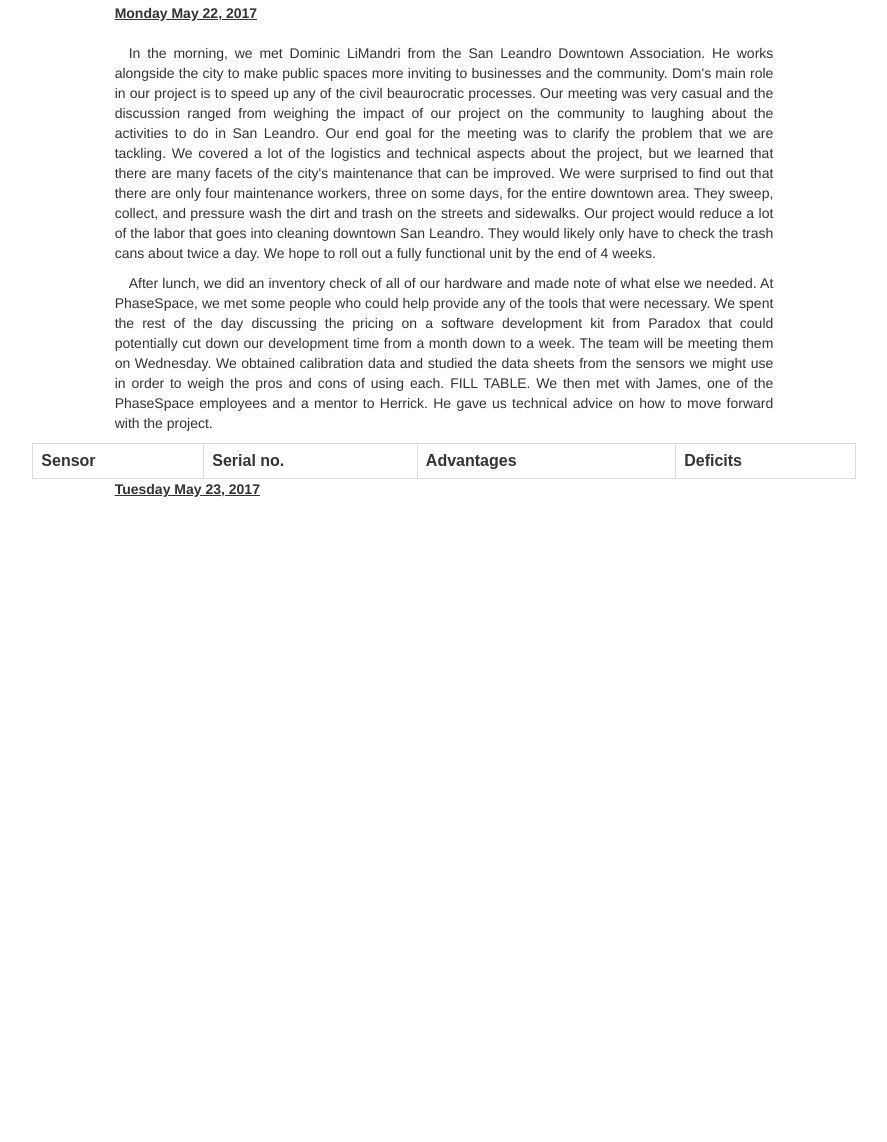
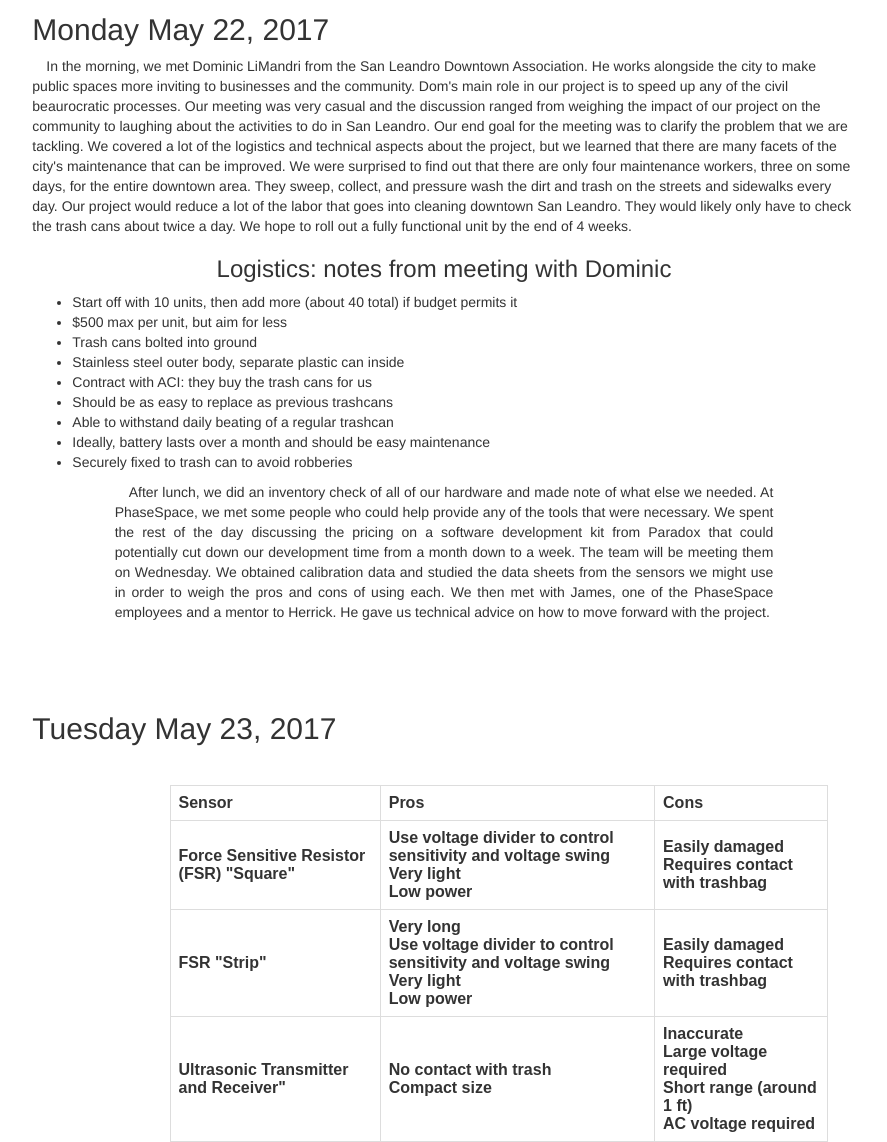
Before and after one commit to sayakura/midro.github.io, a plain HTML site: page posts/week1.html in a window 1280 px wide. Shown: the part 67-1209 px from the top of the page, without its empty margins (196-1083 px from the left). Before the commit the page ends 800 px from the top, so only its background shows below. Drawn offline with nearby package versions, Linux system fonts and the light colour scheme.

Commit message:
Filled table, added notes from meeting with Dom

```diff
--- a/posts/week1.html
+++ b/posts/week1.html
@@ -15,7 +15,7 @@
     table {
         font-family: arial, sans-serif;
         border-collapse: collapse;
-        width: 100%;
+        width: 80%;
     }
 
     td, th {
@@ -36,25 +36,64 @@
     <div class="col-md-8">
       <h1> Week 1</h1>
       <p>
-      <b><u>Monday May 22, 2017</u></b><br><br>
-      &emsp;In the morning, we met Dominic LiMandri from the San Leandro Downtown Association. He works alongside the city to make public spaces more inviting to businesses and the community. Dom's main role in our project is to speed up any of the civil beaurocratic processes. Our meeting was very casual and the discussion ranged from weighing the impact of our project on the community to laughing about the activities to do in San Leandro. Our end goal for the meeting was to clarify the problem that we are tackling. We covered a lot of the logistics and technical aspects about the project, but we learned that there are many facets of the city's maintenance that can be improved. We were surprised to find out that there are only four maintenance workers, three on some days, for the entire downtown area. They sweep, collect, and pressure wash the dirt and trash on the streets and sidewalks. Our project would reduce a lot of the labor that goes into cleaning downtown San Leandro. They would likely only have to check the trash cans about twice a day. We hope to roll out a fully functional unit by the end of 4 weeks.
+      <h2>Monday May 22, 2017</h2>
+      &emsp;In the morning, we met Dominic LiMandri from the San Leandro Downtown Association. He works alongside the city to make public spaces more inviting to businesses and the community. Dom's main role in our project is to speed up any of the civil beaurocratic processes. Our meeting was very casual and the discussion ranged from weighing the impact of our project on the community to laughing about the activities to do in San Leandro. Our end goal for the meeting was to clarify the problem that we are tackling. We covered a lot of the logistics and technical aspects about the project, but we learned that there are many facets of the city's maintenance that can be improved. We were surprised to find out that there are only four maintenance workers, three on some days, for the entire downtown area. They sweep, collect, and pressure wash the dirt and trash on the streets and sidewalks every day. Our project would reduce a lot of the labor that goes into cleaning downtown San Leandro. They would likely only have to check the trash cans about twice a day. We hope to roll out a fully functional unit by the end of 4 weeks.
       </p>
 
+      <h3>Logistics: notes from meeting with Dominic</h3>
+      <ul>
+        <li>Start off with 10 units, then add more (about 40 total) if budget permits it</li>
+        <li>$500 max per unit, but aim for less</li>
+        <li>Trash cans bolted into ground</li>
+        <li>Stainless steel outer body, separate plastic can inside</li>
+        <li>Contract with ACI: they buy the trash cans for us</li>
+        <li>Should be as easy to replace as previous trashcans</li>
+        <li>Able to withstand daily beating of a regular trashcan</li>
+        <li>Ideally, battery lasts over a month and should be easy maintenance</li>
+        <li>Securely fixed to trash can to avoid robberies</li>
+      </ul>
+
       <p>
-      &emsp;After lunch, we did an inventory check of all of our hardware and made note of what else we needed. At PhaseSpace, we met some people who could help provide any of the tools that were necessary. We spent the rest of the day discussing the pricing on a software development kit from Paradox that could potentially cut down our development time from a month down to a week. The team will be meeting them on Wednesday. We obtained calibration data and studied the data sheets from the sensors we might use in order to weigh the pros and cons of using each. FILL TABLE. We then met with James, one of the PhaseSpace employees and a mentor to Herrick. He gave us technical advice on how to move forward with the project.
+      &emsp;After lunch, we did an inventory check of all of our hardware and made note of what else we needed. At PhaseSpace, we met some people who could help provide any of the tools that were necessary. We spent the rest of the day discussing the pricing on a software development kit from Paradox that could potentially cut down our development time from a month down to a week. The team will be meeting them on Wednesday. We obtained calibration data and studied the data sheets from the sensors we might use in order to weigh the pros and cons of using each. We then met with James, one of the PhaseSpace employees and a mentor to Herrick. He gave us technical advice on how to move forward with the project.
       </p>
-
+      <br>
+      <h3></h3>
       <table>
               <tr>
                 <th>Sensor</th>
-                <th>Serial no.</th>
-                <th>Advantages</th>
-                <th>Deficits</th>
+                <th>Pros</th>
+                <th>Cons</th>
               </tr>
-            </table>
-
+              <tr>
+                <th>Force Sensitive Resistor (FSR) "Square"</th>
+                <th>Use voltage divider to control sensitivity and voltage swing<br>
+                Very light<br>
+                Low power
+                </th>
+                <th>Easily damaged<br>
+                Requires contact with trashbag</th>
+              </tr>
+              <tr>
+                <th>FSR "Strip"</th>
+                <th>Very long<br>
+                Use voltage divider to control sensitivity and voltage swing<br>
+                Very light<br>
+                Low power</th>
+                <th>Easily damaged<br>
+                Requires contact with trashbag</th>
+              </tr>
+              <tr>
+                <th>Ultrasonic Transmitter and Receiver"</th>
+                <th>No contact with trash<br>
+                Compact size</th>
+                <th>Inaccurate<br>
+                Large voltage required<br>
+                Short range (around 1 ft)<br>
+                AC voltage required</th>
+              </tr>
+      <br>
       <p>
-      <b><u>Tuesday May 23, 2017</u></b><br><br>
+      <h2>Tuesday May 23, 2017</h2>
       &emsp;
       </p>
 
```
